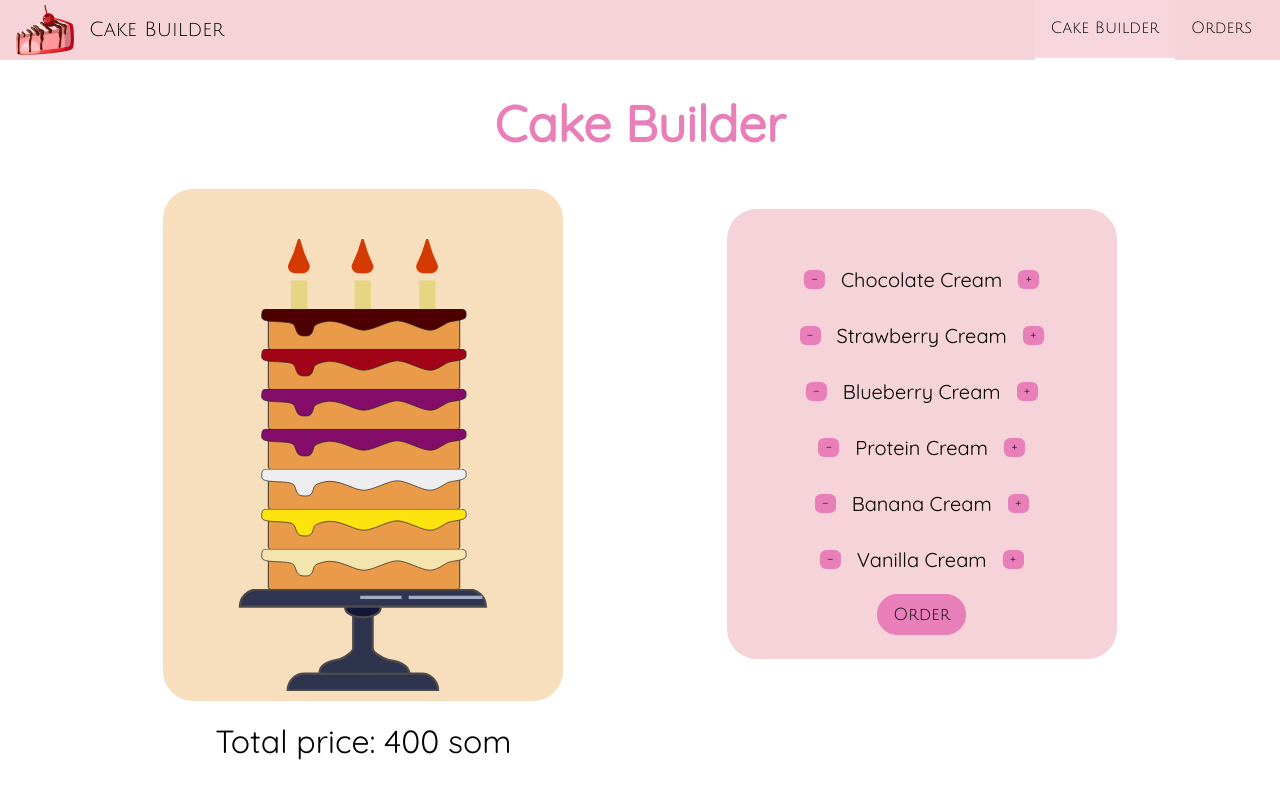
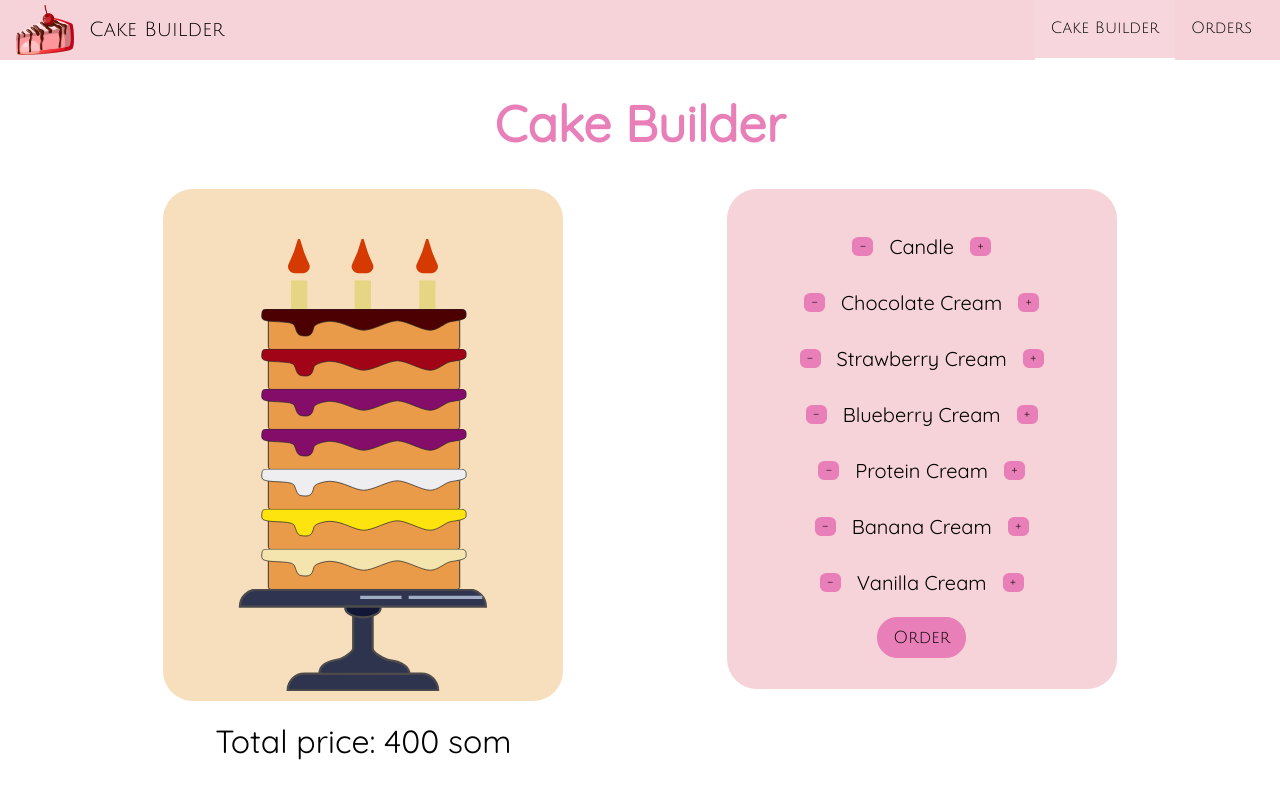
Before and after one commit to Aiperi-Amankulova/cake-builder, a React (Create React App) app: page /builder in a window 1280 px wide. Shown: the top 798 px of the page. Built offline with nearby package versions, Linux system fonts and the light colour scheme; a web font is replaced by a local one.

Commit message:
Adding candles

```diff
--- a/src/components/CakeBuilder/Cake/Cake.js
+++ b/src/components/CakeBuilder/Cake/Cake.js
@@ -15,7 +15,6 @@ export default ({ ingredients, price }) => {
   return (
     <div className={classes.Cake}>
       <div className={classes.plate}>
-        <Layer type="cake" />
         {ingredientsOutput}
         <Layer type="plate" />
       </div>
--- a/src/components/CakeBuilder/Cake/Layer/Layer.module.css
+++ b/src/components/CakeBuilder/Cake/Layer/Layer.module.css
@@ -4,11 +4,11 @@
   width: 200px;
   height: 28px;
 }
-.cake {
+.candle {
   background-image: url(../../../../assets/candle.svg);
   background-size: 100%;
-  width: 90px;
-  height: 40px;
+  width: 110px;
+  height: 50px;
 }
 .chocolateCream {
   background-image: url(../../../../assets/сh-cream.svg);
@@ -46,14 +46,14 @@
   width: 180px;
   height: 75px;
 }
-@media (min-width: 500px) {
+@media (min-width: 600px) {
   .Layer {
     background-position: center;
     background-repeat: no-repeat;
     width: 210px;
     height: 40px;
   }
-  .cake {
+  .candle {
     width: 150px;
     height: 70px;
   }
--- a/src/components/CakeBuilder/CakeControls/CakeControls.js
+++ b/src/components/CakeBuilder/CakeControls/CakeControls.js
@@ -4,6 +4,7 @@ import CakeControl from "./CakeControl/CakeControl";
 import Button from "../../UI/Button/Button";
 
 const CONTROLS = [
+  { label: "Candle", type: "candle" },
   { label: "Chocolate Cream", type: "chocolateCream" },
   { label: "Strawberry Cream", type: "strawberryCream" },
   { label: "Blueberry Cream", type: "blueberryСream" },
--- a/src/components/CakeBuilder/CakeControls/CakeControls.module.css
+++ b/src/components/CakeBuilder/CakeControls/CakeControls.module.css
@@ -3,10 +3,11 @@
   width: 300px;
   border-radius: 30px;
   font-size: 10px;
-  margin-top: 20px;
   line-height: 40px;
 
-  padding-top: 20px;
+  padding-top: 10px;
+  padding-bottom: 10px;
+  margin-top: 3rem;
   display: flex;
   flex-flow: column nowrap;
   align-items: center;
@@ -38,8 +39,9 @@
 }
 @media (min-width: 500px) {
   .CakeControls {
+    margin-top: 0;
     width: 390px;
-    height: 430px;
+    height: 480px;
   }
   .orderButton {
     margin: 0 auto;
--- a/src/components/CakeBuilder/OrderSummary/OrderSummary.js
+++ b/src/components/CakeBuilder/OrderSummary/OrderSummary.js
@@ -3,6 +3,7 @@ import classes from "./OrderSummary.module.css";
 import Button from "../../UI/Button/Button";
 
 const LABELS = {
+  candle: "Candle",
   chocolateCream: "Chocolate Cream",
   strawberryCream: "Strawberry Cream",
   blueberryСream: "Blueberry Cream",
--- a/src/components/Checkout/CheckoutSummary/CheckoutSummary.module.css
+++ b/src/components/Checkout/CheckoutSummary/CheckoutSummary.module.css
@@ -1,4 +1,10 @@
 .CheckoutSummary Button {
-  margin-left: 30px;
+  margin-left: 45px;
   margin-top: 20px;
 }
+@media (min-width: 500px) {
+  .CheckoutSummary Button {
+    margin-left: 65px;
+    margin-top: 20px;
+  }
+}
--- a/src/components/Orders/Order/Order.js
+++ b/src/components/Orders/Order/Order.js
@@ -2,6 +2,7 @@ import React from "react";
 import classes from "./Order.module.css";
 
 const CONTROLS = {
+  candle: "Candle",
   chocolateCream: "Chocolate Cream",
   strawberryCream: "Strawberry Cream",
   blueberryСream: "Blueberry Cream",
--- a/src/components/UI/Nav/NavItem/NavItem.module.css
+++ b/src/components/UI/Nav/NavItem/NavItem.module.css
@@ -7,7 +7,7 @@
   text-decoration: none;
   font-size: 1rem;
   color: black;
-  border-left: 5px solid transparent;
+  border-right: 8px solid transparent;
 
   transition: all 0.2s ease-in-out;
 }
@@ -20,7 +20,7 @@
   border-color: white;
   background-color: rgba(255, 255, 255, 0.1);
 }
-@media (min-width: 500px) {
+@media (min-width: 600px) {
   .NavItem a {
     border: none;
     border-bottom: 5px solid transparent;
--- a/src/store/reducer.js
+++ b/src/store/reducer.js
@@ -2,6 +2,7 @@ import * as actions from "./actions";
 
 const initialState = {
   ingredients: {
+    candle: 1,
     chocolateCream: 1,
     strawberryCream: 1,
     blueberryСream: 2,
@@ -12,6 +13,7 @@ const initialState = {
   price: 400,
 };
 const PRICES = {
+  candle: 20,
   chocolateCream: 70,
   strawberryCream: 45,
   blueberryСream: 47,
```
